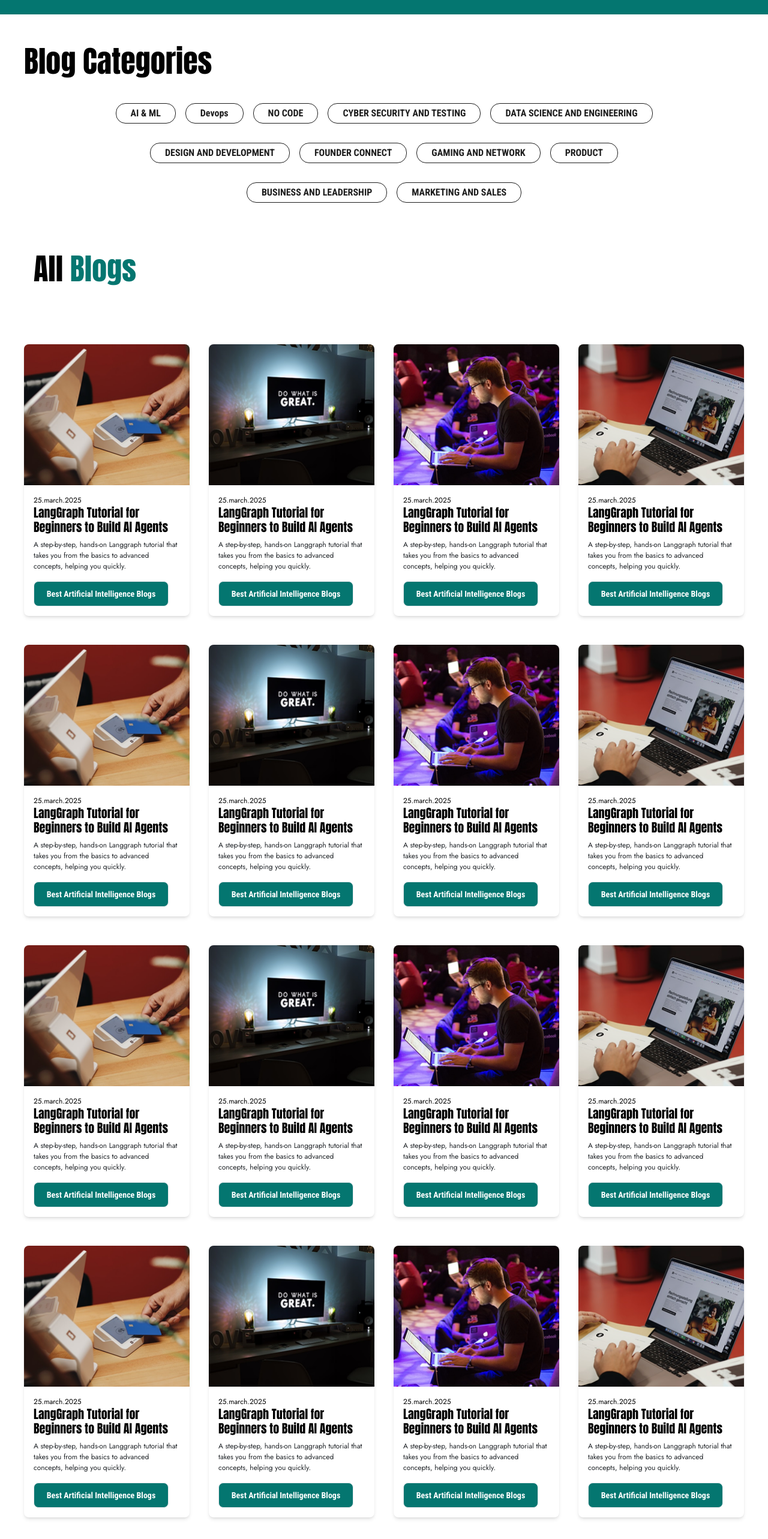
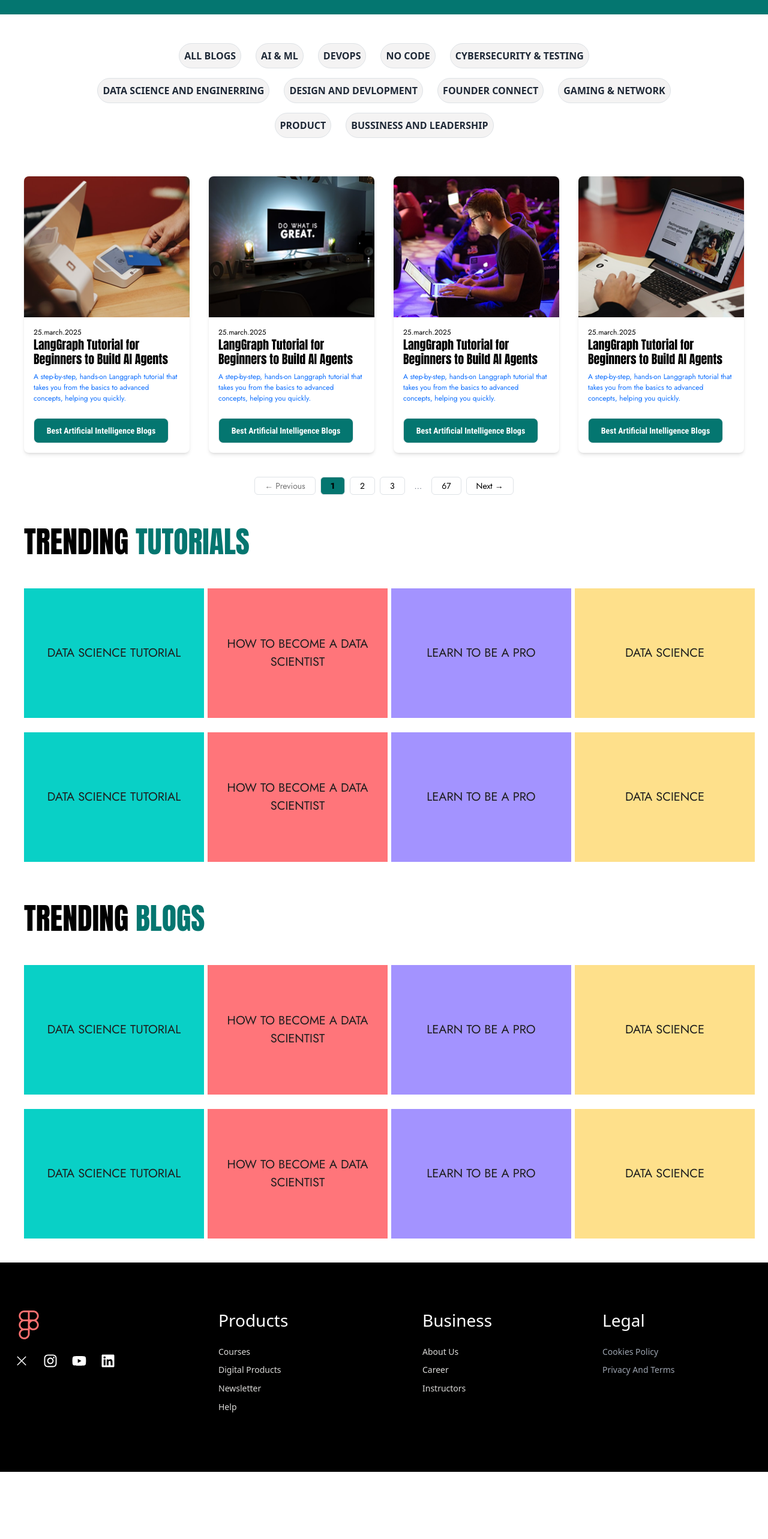
Before and after one commit to sanjanapatel123/ashimaProject, a React (Vite) app: page /blog in a window 1280 px wide. Shown: the part 880-3446 px from the top of the page at 60% size. After the commit the page ends 3334 px from the top, so only its background shows below. Built offline with nearby package versions, Linux system fonts and the light colour scheme.

Commit message:
'change'

```diff
--- a/src/components/Blog.jsx
+++ b/src/components/Blog.jsx
@@ -1,5 +1,5 @@
-import React from "react";
-import blog1 from "../assets/blog1.png"
+import React, { useState, useRef } from "react";
+import blog1 from "../assets/blog1.png";
 import blog2 from "../assets/blog2.png";
 import blog3 from "../assets/blog3.png";
 import blog4 from "../assets/blog4.png";
@@ -8,6 +8,26 @@
 import Footer from "./Footer";
 import { Link } from "react-router-dom";
 const Blog = () => {
+  const trendingCourses = [
+    "All Blogs",
+    "AI & ML",
+    "DEVOPS",
+    "NO CODE",
+    "Cybersecurity & Testing",
+    "DATA SCIENCE AND ENGINERRING",
+    "DESIGN AND DEVLOPMENT",
+    "Founder Connect",
+    "Gaming & Network",
+    "Product",
+    "bussiness and leadership",
+    "Marketing & Sales",
+  ];
+
+  const [selectedCourse, setSelectedCourse] = useState("");
+  const handleCourseClick = (course) => {
+    setSelectedCourse(course);
+  };
+
   const blogPosts = [
     {
       imageUrl: blog2,
@@ -45,7 +65,7 @@
   ];
   return (
     <>
-    <Header/>
+      <Header />
       {/* Hero Section */}
       <section className="hero bg-[#047670] py-24 sm:px-6 md:px-10  flex flex-col lg:flex-row justify-around gap-10 flex-wrap pt-28">
         <div className="bg-[#ffffff] rounded-lg shadow-md p-3 w-full lg:w-[670px] h-auto">
@@ -140,8 +160,8 @@
             By continuing, you agree to AI Skills{" "}
             <a href="#" className="text-blue-600">
               Terms
-            </a>{" "}
-            and{" "}
+            </a>
+            and
             <a href="#" className="text-blue-600">
               Privacy Policy
             </a>
@@ -150,75 +170,45 @@
         </div>
       </section>
       {/* Blog Categories */}
-      <section className="px-10 sm:px-6 md:px-10 mt-12">
-        <h2 className="text-[50px] font-normal font-impact text-[#000000] mb-10 text-start">
-          Blog Categories
-        </h2>
-
-        <div className="flex flex-wrap justify-center items-center gap-3 max-w-[1200px] mx-auto">
-          {/* First Row - 5 */}
-          {[
-            "AI & ML",
-            "Devops",
-            "NO CODE",
-            "CYBER SECURITY AND TESTING",
-            "DATA SCIENCE AND ENGINEERING",
-          ].map((category, index) => (
-            <span
-              key={index}
-              className="px-4 py-1 border-[1px] border-[#1E1E1E] rounded-[16px] font-roboto text-[16px] font-bold text-[#1E1E1E] whitespace-nowrap"
+      <div className="flex flex-col gap-3 mt-5 ">
+        {[0, 5, 9].map((startIndex, rowIndex) => (
+          <div
+            key={rowIndex}
+            className="flex flex-wrap justify-center gap-4 sm:gap-4 "
           >
-              {category}
-            </span>
+            {trendingCourses
+              .slice(startIndex, startIndex + [5, 4, 2][rowIndex])
+              .map((label) => {
+                const isSelected = selectedCourse === label;
+                return (
+                  <button
+                    key={label}
+                    onClick={() => handleCourseClick(label)}
+                    className={`px-2 py-2 rounded-full text-[16px] font-Roboto Condensed fw-bold uppercase border transition-all
+                ${
+                  isSelected
+                    ? "bg-[#047670] text-[#fff] border-[#002726]"
+                    : "bg-[#f4F3F3] text-gray-800 border-[#000000] hover:bg-[#fffaf1] hover:text-[#000000]"
+                }`}
+                  >
+                    {label}
+                  </button>
+                );
+              })}
+          </div>
         ))}
-
-          <div className="w-full h-0" />
-
-          {/* Second Row - 4 */}
-          {[
-            "DESIGN AND DEVELOPMENT",
-            "FOUNDER CONNECT",
-            "GAMING AND NETWORK",
-            "PRODUCT",
-          ].map((category, index) => (
-            <span
-              key={index + 5}
-              className="px-4 py-1 border-[1px] border-[#1E1E1E] rounded-[16px] font-roboto text-[16px] font-bold text-[#1E1E1E] whitespace-nowrap"
-            >
-              {category}
-            </span>
-          ))}
-
-          <div className="w-full h-0" />
-
-          {/* Third Row - 2 */}
-          {["BUSINESS AND LEADERSHIP", "MARKETING AND SALES"].map(
-            (category, index) => (
-              <span
-                key={index + 9}
-                className="px-4 py-1 border-[1px] border-[#1E1E1E] rounded-[16px] font-roboto text-[16px] font-bold text-[#1E1E1E] whitespace-nowrap"
-              >
-                {category}
-              </span>
-            )
-          )}
       </div>
-      </section>
 
       <section className="blog-posts px-10 sm:px-6 md:px-10 mt-16 ">
-        <h2 className="text-[50px] font-impact font-normal text-[#000000] mb-20 p-3">
-          <span className="text-[#000000]">All </span>
-          <span className="text-[#047670]">Blogs</span>
-        </h2>
-
         <div className="grid grid-cols-1 sm:grid-cols-2 lg:grid-cols-4 gap-8 auto-rows-auto">
           {blogPosts.map((post, index) => (
-            <div
+            <Link
+              to="/blogsDetail"
               key={index}
-              className="bg-[#ffffff] rounded-lg shadow-md overflow-hidden"
+              className="bg-[#ffffff] rounded-lg shadow-md overflow-hidden transition-all duration-300 hover:bg-[#fffaf1]"
             >
               <div
-                className="h-[235px] bg-cover bg-center"
+                className="h-[235px] bg-cover bg-center transition-transform duration-300 hover:scale-105"
                 style={{ backgroundImage: `url(${post.imageUrl})` }}
               ></div>
               <div className="p-3">
@@ -232,110 +222,11 @@
                   {post.description}
                 </p>
 
-                <Link
-                  to={'/blogsDetail'}
-                  className="inline-flex justify-center items-center bg-[#047670] text-white w-[225px] h-[42px] text-[14px] font-bold font-roboto rounded-[8px] border-[1px]"
-                >
+                <div className="inline-flex justify-center items-center bg-[#047670] text-white w-[225px] h-[42px] text-[14px] font-bold font-roboto rounded-[8px] border-[1px] mt-2">
                   Best Artificial Intelligence Blogs
-                </Link>
                 </div>
               </div>
-          ))}
-        </div>
-
-        <div className="grid grid-cols-1 sm:grid-cols-2 lg:grid-cols-4 gap-8 auto-rows-auto mt-5">
-          {blogPosts.map((post, index) => (
-            <div
-              key={index}
-              className="bg-[#ffffff] rounded-lg shadow-md overflow-hidden"
-            >
-              <div
-                className="h-[235px] bg-cover bg-center"
-                style={{ backgroundImage: `url(${post.imageUrl})` }}
-              ></div>
-              <div className="p-3">
-                <div className="font-jost font-normal text-[12px] text-[#000000]">
-                  {post.meta}
-                </div>
-                <h3 className="text-[20px] font-impact font-normal text-[#000000] ">
-                  {post.title}
-                </h3>
-                <p className="text-[12px] text-[#1E1E1E1]/80 font-normal font-jost">
-                  {post.description}
-                </p>
-
-                <a
-                  href={post.link}
-                  className="inline-flex justify-center items-center bg-[#047670] text-white w-[225px] h-[42px] text-[14px] font-bold font-roboto rounded-[8px] border-[1px]"
-                >
-                  Best Artificial Intelligence Blogs
-                </a>
-              </div>
-            </div>
-          ))}
-        </div>
-
-        <div className="grid grid-cols-1 sm:grid-cols-2 lg:grid-cols-4 gap-8 auto-rows-auto mt-5">
-          {blogPosts.map((post, index) => (
-            <div
-              key={index}
-              className="bg-[#ffffff] rounded-lg shadow-md overflow-hidden"
-            >
-              <div
-                className="h-[235px] bg-cover bg-center"
-                style={{ backgroundImage: `url(${post.imageUrl})` }}
-              ></div>
-              <div className="p-3">
-                <div className="font-jost font-normal text-[12px] text-[#000000]">
-                  {post.meta}
-                </div>
-                <h3 className="text-[20px] font-impact font-normal text-[#000000] ">
-                  {post.title}
-                </h3>
-                <p className="text-[12px] text-[#1E1E1E1]/80 font-normal font-jost">
-                  {post.description}
-                </p>
-
-                <a
-                  href={post.link}
-                  className="inline-flex justify-center items-center bg-[#047670] text-white w-[225px] h-[42px] text-[14px] font-bold font-roboto rounded-[8px] border-[1px]"
-                >
-                  Best Artificial Intelligence Blogs
-                </a>
-              </div>
-            </div>
-          ))}
-        </div>
-
-        <div className="grid grid-cols-1 sm:grid-cols-2 lg:grid-cols-4 gap-8 auto-rows-auto mt-5">
-          {blogPosts.map((post, index) => (
-            <div
-              key={index}
-              className="bg-[#ffffff] rounded-lg shadow-md overflow-hidden"
-            >
-              <div
-                className="h-[235px] bg-cover bg-center"
-                style={{ backgroundImage: `url(${post.imageUrl})` }}
-              ></div>
-              <div className="p-3">
-                <div className="font-jost font-normal text-[12px] text-[#000000]">
-                  {post.meta}
-                </div>
-                <h3 className="text-[20px] font-impact font-normal text-[#000000] ">
-                  {post.title}
-                </h3>
-                <p className="text-[12px] text-[#1E1E1E1]/80 font-normal font-jost">
-                  {post.description}
-                </p>
-
-                <a
-                  href={post.link}
-                  className="inline-flex justify-center items-center bg-[#047670] text-white w-[225px] h-[42px] text-[14px] font-bold font-roboto rounded-[8px] border-[1px]"
-                >
-                  Best Artificial Intelligence Blogs
-                </a>
-              </div>
-            </div>
+            </Link>
           ))}
         </div>
 
@@ -463,7 +354,7 @@
           })}
         </div>
       </section>
-     <Footer/>
+      <Footer />
     </>
   );
 };
--- a/src/components/DigitalProduct/Digital.jsx
+++ b/src/components/DigitalProduct/Digital.jsx
@@ -11,7 +11,6 @@
 import { useState } from "react";
 import { FaPlus, FaMinus } from "react-icons/fa";
 
-
 function DigitalProductsSection() {
   const productSectionRef = useRef(null);
 
@@ -19,14 +18,12 @@
     if (productSectionRef.current) {
       productSectionRef.current.scrollIntoView({ behavior: "smooth" });
     }
-  }
+  };
   const [openIndex, setOpenIndex] = useState(null);
 
   const toggleFAQ = (index) => {
     setOpenIndex(openIndex === index ? null : index);
   };
-
-
 
   const faqData = [
     {
@@ -101,13 +98,97 @@
       price: "Try 129",
       fileCount: "1 File",
     },
+    {
+      img: digitalproduct4,
+      title: "Premium Glow Up Akademi Metodu (%50 Özel İndirim)",
+      author: "Glow Up Academy",
+      price: "Try 129",
+      fileCount: "1 File",
+    },
+    {
+      img: digitalproduct1,
+      title: "Premium Glow Up Akademi Metodu (%50 Özel İndirim)",
+      author: "Glow Up Academy",
+      price: "Try 129",
+      fileCount: "1 File",
+    },
+    {
+      img: digitalproduct2,
+      title: "Premium Glow Up Akademi Metodu (%50 Özel İndirim)",
+      author: "Glow Up Academy",
+      price: "Try 129",
+      fileCount: "1 File",
+    },
+    {
+      img: digitalproduct3,
+      title: "Premium Glow Up Akademi Metodu (%50 Özel İndirim)",
+      author: "Glow Up Academy",
+      price: "Try 129",
+      fileCount: "1 File",
+    },
+    {
+      img: digitalproduct4,
+      title: "Premium Glow Up Akademi Metodu (%50 Özel İndirim)",
+      author: "Glow Up Academy",
+      price: "Try 129",
+      fileCount: "1 File",
+    },
+    {
+      img: digitalproduct4,
+      title: "Premium Glow Up Akademi Metodu (%50 Özel İndirim)",
+      author: "Glow Up Academy",
+      price: "Try 129",
+      fileCount: "1 File",
+    },
+    {
+      img: digitalproduct1,
+      title: "Premium Glow Up Akademi Metodu (%50 Özel İndirim)",
+      author: "Glow Up Academy",
+      price: "Try 129",
+      fileCount: "1 File",
+    },
+    {
+      img: digitalproduct2,
+      title: "Premium Glow Up Akademi Metodu (%50 Özel İndirim)",
+      author: "Glow Up Academy",
+      price: "Try 129",
+      fileCount: "1 File",
+    },
+    {
+      img: digitalproduct3,
+      title: "Premium Glow Up Akademi Metodu (%50 Özel İndirim)",
+      author: "Glow Up Academy",
+      price: "Try 129",
+      fileCount: "1 File",
+    },
+    {
+      img: digitalproduct4,
+      title: "Premium Glow Up Akademi Metodu (%50 Özel İndirim)",
+      author: "Glow Up Academy",
+      price: "Try 129",
+      fileCount: "1 File",
+    },
+    {
+      img: digitalproduct4,
+      title: "Premium Glow Up Akademi Metodu (%50 Özel İndirim)",
+      author: "Glow Up Academy",
+      price: "Try 129",
+      fileCount: "1 File",
+    },
+    {
+      img: digitalproduct4,
+      title: "Premium Glow Up Akademi Metodu (%50 Özel İndirim)",
+      author: "Glow Up Academy",
+      price: "Try 129",
+      fileCount: "1 File",
+    },
   ];
 
   return (
     <>
       {/* HERO SECTION */}
       <div className="pt-20">
-        <div className="h-auto bg-[#0E7369] flex flex-col lg:flex-row items-center justify-between px-6 md:px-12 py-10 gap-6">
+        <div className="h-auto bg-[#0E7369] flex flex-col lg:flex-row items-center justify-between px-6 md:px-12 py-12 gap-6">
           {/* Left Side Content */}
           <div className="text-[#ffffff] w-full lg:w-[475px]">
             <h2 className="text-[32px] md:text-[40px] font-impact uppercase">
@@ -173,7 +254,7 @@
       </div>
 
       {/* PRODUCT GRID RESPONSIVE */}
-      <div className="mt-6 grid grid-cols-1 sm:grid-cols-2 lg:grid-cols-4 gap-6 mb-10 px-4 md:px-10">
+      {/* <div className="mt-6 grid grid-cols-1 sm:grid-cols-2 lg:grid-cols-4 gap-6 mb-10 px-4 md:px-10">
         {products.map((item, index) => (
           <div
             key={index}
@@ -205,30 +286,37 @@
             </div>
           </div>
         ))}
-      </div>
+      </div> */}
 
-      <div className="mt-10 grid grid-cols-1 sm:grid-cols-2 lg:grid-cols-4 gap-6 mb-10 px-4 md:px-10">
+      <div className="mt-6 grid grid-cols-1 sm:grid-cols-2 lg:grid-cols-4 gap-6 mb-10 px-4 md:px-10">
         {products.map((item, index) => (
-          <div
+          <Link
+            to="/marketProduct"
             key={index}
-            className="border w-full max-w-[350px] h-[425px] rounded-lg shadow-sm overflow-hidden hover:shadow-lg transition mx-auto"
+            className="block group relative"
           >
+            <div className="border w-full max-w-[350px] h-[425px] rounded-lg shadow-sm overflow-hidden transition-all duration-300 mx-auto bg-white group-hover:bg-[#fffaf1] group-hover:shadow-lg">
+              <div className="overflow-hidden">
                 <img
                   src={item.img}
                   alt="Product Cover"
-              className="object-cover shraddha w-[310px] h-[234px] mx-auto"
+                  className="object-cover w-[310px] h-[234px] mx-auto transition-transform duration-300 group-hover:scale-105"
                 />
+              </div>
+
               <div className="p-3">
-              <p className="text-[14px] text-[#000000] w-[45px] h-[20px]">
-                e Book
+                <p className="text-[15px] text-[#000000] w-[45px] h-[20px]">
+                  eBook
                 </p>
 
-              <h3 className="font-impact text-[20px] leading-[25px] w-[272px] h-[50px]">
+                <h3 className="font-impact text-[20px] leading-[25px] w-[272px] h-[50px] text-black">
                   {item.title}
                 </h3>
-              <p className="text-[12px] text-[#1E1E1E] w-[123px] h-[14px] font-jost">
+
+                <p className="text-[13px] text-[#1E1E1E] w-[123px] h-[14px] font-jost">
                   By {item.author}
                 </p>
+
                 <div className="flex items-center gap-2 mt-1">
                   <p className="text-[#047670] font-impact text-[22px] leading-[25px]">
                     {item.price}
@@ -237,70 +325,7 @@
                 </div>
               </div>
             </div>
-        ))}
-      </div>
-
-      <div className="mt-10 grid grid-cols-1 sm:grid-cols-2 lg:grid-cols-4 gap-6 mb-10 px-4 md:px-10">
-        {products.map((item, index) => (
-          <div
-            key={index}
-            className="border w-full max-w-[350px] h-[425px] rounded-lg shadow-sm overflow-hidden hover:shadow-lg transition mx-auto"
-          >
-            <img
-              src={item.img}
-              alt="Product Cover"
-              className="object-cover shraddha w-[300px] h-[234px] mx-auto"
-            />
-            <div className="p-3">
-              <p className="text-[14px] text-[#000000] w-[45px] h-[20px]">
-                e Book
-              </p>
-              <h3 className="font-impact text-[20px] leading-[25px] w-[272px] h-[50px]">
-                {item.title}
-              </h3>
-              <p className="text-[12px] text-[#1E1E1E] w-[123px] h-[14px] font-jost">
-                By {item.author}
-              </p>
-              <div className="flex items-center gap-2 mt-1">
-                <p className="text-[#047670] font-impact text-[22px] leading-[25px]">
-                  {item.price}
-                </p>
-                <p className="text-[#1e1e1e] text-[14px]">{item.fileCount}</p>
-              </div>
-            </div>
-          </div>
-        ))}
-      </div>
-
-      <div className="mt-10 grid grid-cols-1 sm:grid-cols-2 lg:grid-cols-4 gap-6 mb-10 px-4 md:px-10">
-        {products.map((item, index) => (
-          <div
-            key={index}
-            className="border w-full max-w-[350px] h-[425px] rounded-lg shadow-sm overflow-hidden hover:shadow-lg transition mx-auto"
-          >
-            <img
-              src={item.img}
-              alt="Product Cover"
-              className="object-cover shraddha w-[300px] h-[234px] mx-auto"
-            />
-            <div className="p-3">
-              <p className="text-[14px] text-[#000000] w-[45px] h-[20px]">
-                e Book
-              </p>
-              <h3 className="font-impact text-[20px] leading-[25px] w-[272px] h-[50px]">
-                {item.title}
-              </h3>
-              <p className="text-[12px] text-[#1E1E1E] w-[123px] h-[14px] font-jost">
-                By {item.author}
-              </p>
-              <div className="flex items-center gap-2 mt-1">
-                <p className="text-[#047670] font-impact text-[22px] leading-[25px]">
-                  {item.price}
-                </p>
-                <p className="text-[#1e1e1e] text-[14px]">{item.fileCount}</p>
-              </div>
-            </div>
-          </div>
+          </Link>
         ))}
       </div>
 
@@ -344,7 +369,7 @@
         </div>
       </div>
       <StartLearning />
-      <Reviewcarrd/>
+      <Reviewcarrd />
       <Footer />
     </>
   );
--- a/src/components/DigitalProduct/MarketProductPage.jsx
+++ b/src/components/DigitalProduct/MarketProductPage.jsx
@@ -17,13 +17,11 @@
 import REviewCarrds from "../Home/ReviewCards";
 
 const MarketProduct = () => {
- const [openIndex, setOpenIndex] = useState(null);
+  const [openIndex, setOpenIndex] = useState(null);
 
- const toggleFAQ = (index) => {
-   setOpenIndex(openIndex === index ? null : index);
- };
-
-
+  const toggleFAQ = (index) => {
+    setOpenIndex(openIndex === index ? null : index);
+  };
 
   const faqData = [
     {
@@ -72,7 +70,7 @@
   return (
     <>
       <Header />
-      <div className="flex flex-col lg:flex-row bg-[#047670] lg:h-[652px] p-4 lg:p-0 pt-4">
+      <div className=" pt-9 flex flex-col lg:flex-row bg-[#047670] lg:h-[652px] px-4 lg:pt-14">
         {/* Left Image Section */}
         <div className="flex w-full lg:w-1/2 items-center justify-center lg:justify-start p-6 lg:pl-20">
           <img
@@ -267,7 +265,7 @@
 
       <StartLearning />
 
-    <REviewCarrds/>
+      <REviewCarrds />
 
       <Footer />
     </>
--- a/src/components/Home/Trending.jsx
+++ b/src/components/Home/Trending.jsx
@@ -109,8 +109,8 @@
                     className={`px-2 py-2 rounded-full text-[16px] font-Roboto Condensed fw-bold uppercase border transition-all
                 ${
                   isSelected
-                    ? "bg-[#002726] text-[#ffffff] border-[#002726]"
-                    : "bg-[#f4F3F3] text-gray-800 border-[#000000] hover:text-[#000000]"
+                    ? "bg-[#047670] text-[#fff] border-[#002726]"
+                    : "bg-[#f4F3F3] text-gray-800 border-[#000000] hover:bg-[#fffaf1] hover:text-[#000000]"
                 }`}
                   >
                     {label}
```
Lines whose indentation alone changed are shown as unchanged.
